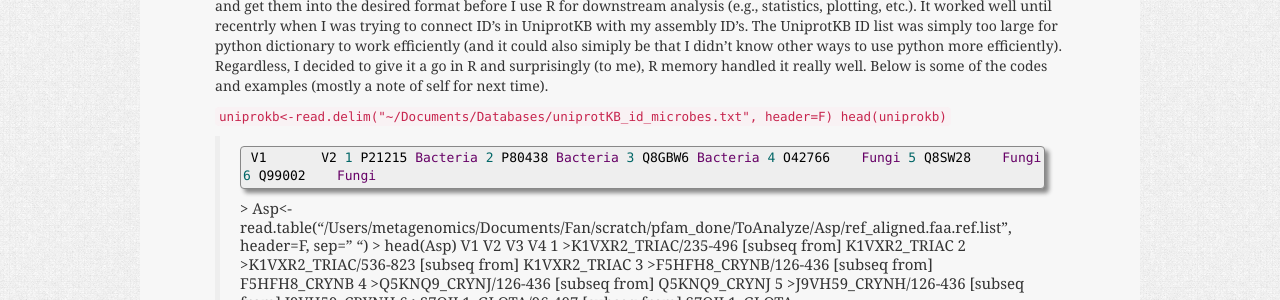
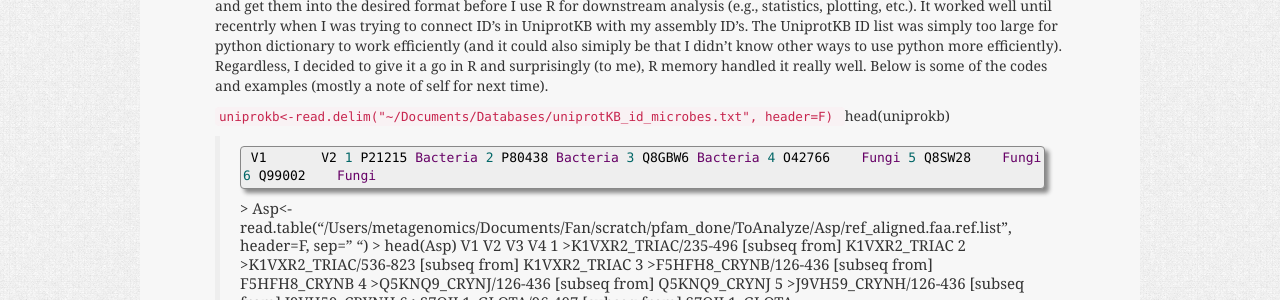
Before and after one commit to fandemonium/blog, a Jekyll site: the page built from _posts/2014-04-08-use-r-for-long-lists.md, in a window 1280 px wide. Shown: the part 354-654 px from the top of the page. Built offline with Jekyll 4.4.1, drawn with Linux system fonts in a browser that asks for light colours; Markdown is read by kramdown in place of the engine named in the settings; comment, search, counter and statistics services are not loaded.

Commit message:
trying out code blocks

````diff
--- a/_posts/2014-04-08-use-r-for-long-lists.md
+++ b/_posts/2014-04-08-use-r-for-long-lists.md
@@ -7,8 +7,7 @@ tags: productivity
 I am a newbie when it comes to lots of things, including python and R. I can use them but I cannot make them do magic in the most efficient way... I always use python to parse files (e.g., get rid of redundant lines/columns, insert tabs, matching ID's, etc.) and get them into the desired format before I use R for downstream analysis (e.g., statistics, plotting, etc.). It worked well until recentrly when I was trying to connect ID's in UniprotKB with my assembly ID's. The UniprotKB ID list was simply too large for python dictionary to work efficiently (and it could also simiply be that I didn't know other ways to use python more efficiently). Regardless, I decided to give it a go in R and surprisingly (to me), R memory handled it really well. Below is some of the codes and examples (mostly a note of self for next time).
 
 ```uniprokb<-read.delim("~/Documents/Databases/uniprotKB_id_microbes.txt", header=F)
-head(uniprokb)
-```
+```head(uniprokb)
 >      V1       V2
 >1 P21215 Bacteria
 >2 P80438 Bacteria
````
